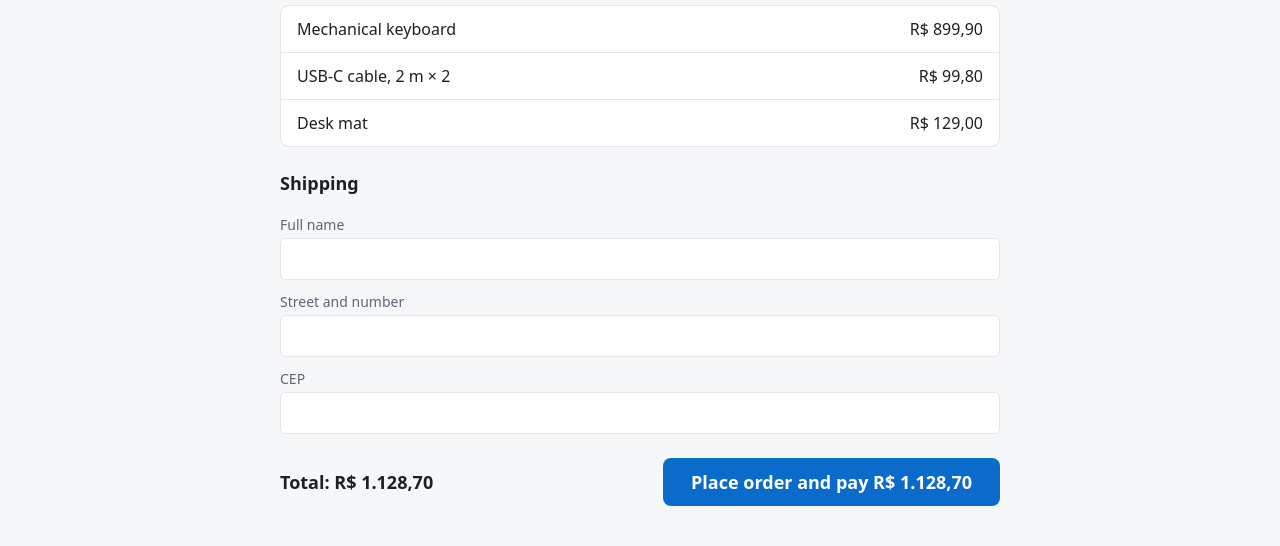
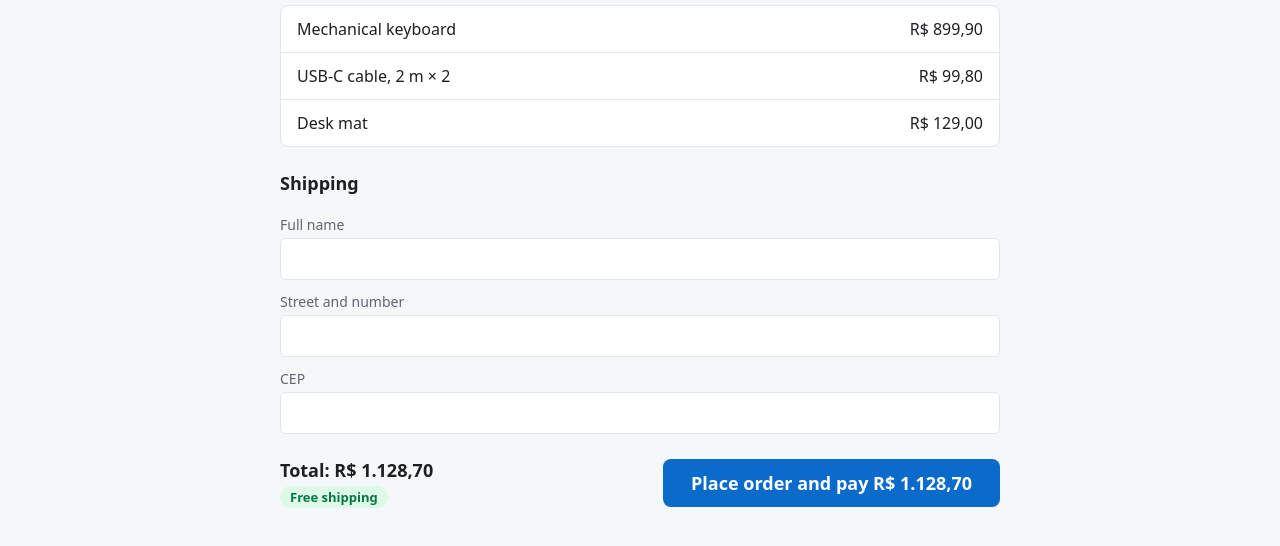
Before and after one commit to oMatheusmol/maestro-sandbox, a website built with Vite: page web/index.html in a window 1280 px wide. Shown: the part 160-706 px from the top of the page. Built offline with nearby package versions, Linux system fonts and the light colour scheme.

Commit message:
feat: show free shipping status under the checkout total

```diff
--- /dev/null
+++ b/src/shipping.ts
@@ -0,0 +1,20 @@
+import { formatBRL } from "./money.js";
+
+/** Cart total, in reais, from which shipping is free. */
+export const FREE_SHIPPING_FROM = 500;
+
+/** Whether a cart with this total ships free. Throws a RangeError on a negative or non-finite total. */
+export function freeShipping(total: number): boolean {
+  if (!Number.isFinite(total) || total < 0) {
+    throw new RangeError(`total must be a finite, non-negative number: ${total}`);
+  }
+  return total >= FREE_SHIPPING_FROM;
+}
+
+/** The note shown under the checkout total, e.g. "Add R$ 0,01 more for free shipping". */
+export function shippingNote(total: number): string {
+  if (freeShipping(total)) {
+    return "Free shipping";
+  }
+  return `Add ${formatBRL(FREE_SHIPPING_FROM - total)} more for free shipping`;
+}
--- a/web/checkout.ts
+++ b/web/checkout.ts
@@ -1,5 +1,6 @@
 import { cartTotal, checkoutSummary, type CartLine } from "../src/cart.js";
 import { formatBRL, parseBRL } from "../src/money.js";
+import { freeShipping, shippingNote } from "../src/shipping.js";
 
 /** What the shop sells to everyone who opens the checkout: made-up products and prices. */
 const CART: { name: string; line: CartLine }[] = [
@@ -10,6 +11,7 @@ const CART: { name: string; line: CartLine }[] = [
 
 const lines = document.querySelector<HTMLUListElement>("#lines")!;
 const total = document.querySelector<HTMLParagraphElement>("#total")!;
+const shipping = document.querySelector<HTMLParagraphElement>("#free-shipping")!;
 const pay = document.querySelector<HTMLButtonElement>("#pay")!;
 const form = document.querySelector<HTMLFormElement>("#shipping")!;
 const placed = document.querySelector<HTMLParagraphElement>("#placed")!;
@@ -26,8 +28,11 @@ for (const { name, line } of CART) {
 }
 
 const cart = CART.map((c) => c.line);
+const amount = cartTotal(cart);
 total.textContent = checkoutSummary(cart);
-pay.textContent = `Place order and pay ${formatBRL(cartTotal(cart))}`;
+shipping.textContent = shippingNote(amount);
+shipping.classList.toggle("badge", freeShipping(amount));
+pay.textContent = `Place order and pay ${formatBRL(amount)}`;
 
 form.addEventListener("submit", (event) => {
   event.preventDefault();
--- a/web/index.html
+++ b/web/index.html
@@ -27,7 +27,10 @@
         <label>CEP <input name="cep" inputmode="numeric" autocomplete="postal-code" pattern="\d{5}-?\d{3}" required /></label>
       </form>
       <div class="actions">
-        <p class="total" id="total"></p>
+        <div class="summary">
+          <p class="total" id="total"></p>
+          <p class="free-shipping" id="free-shipping"></p>
+        </div>
         <button class="pay" id="pay" type="submit" form="shipping"></button>
       </div>
       <p class="placed" id="placed" role="status"></p>
--- a/web/styles.css
+++ b/web/styles.css
@@ -8,6 +8,8 @@
   --accent: #0b6bcb;
   --accent-fg: #ffffff;
   --danger: #b42318;
+  --success: #067647;
+  --success-bg: #dcfae6;
   font-family: system-ui, -apple-system, "Segoe UI", Roboto, "Helvetica Neue", Arial, sans-serif;
   color: var(--fg);
   background: var(--bg);
@@ -127,6 +129,22 @@ h2 {
   font-weight: 600;
 }
 
+.free-shipping {
+  margin: 4px 0 0;
+  font-size: 14px;
+  color: var(--muted);
+}
+
+.free-shipping.badge {
+  display: inline-block;
+  padding: 2px 10px;
+  border-radius: 999px;
+  font-size: 13px;
+  font-weight: 700;
+  color: var(--success);
+  background: var(--success-bg);
+}
+
 .pay {
   flex-shrink: 0;
   white-space: nowrap;
```
Also changed, not shown: e2e/screens.spec.ts (+21 -0 lines), test/shipping.test.ts (added, +46 -0 lines).
